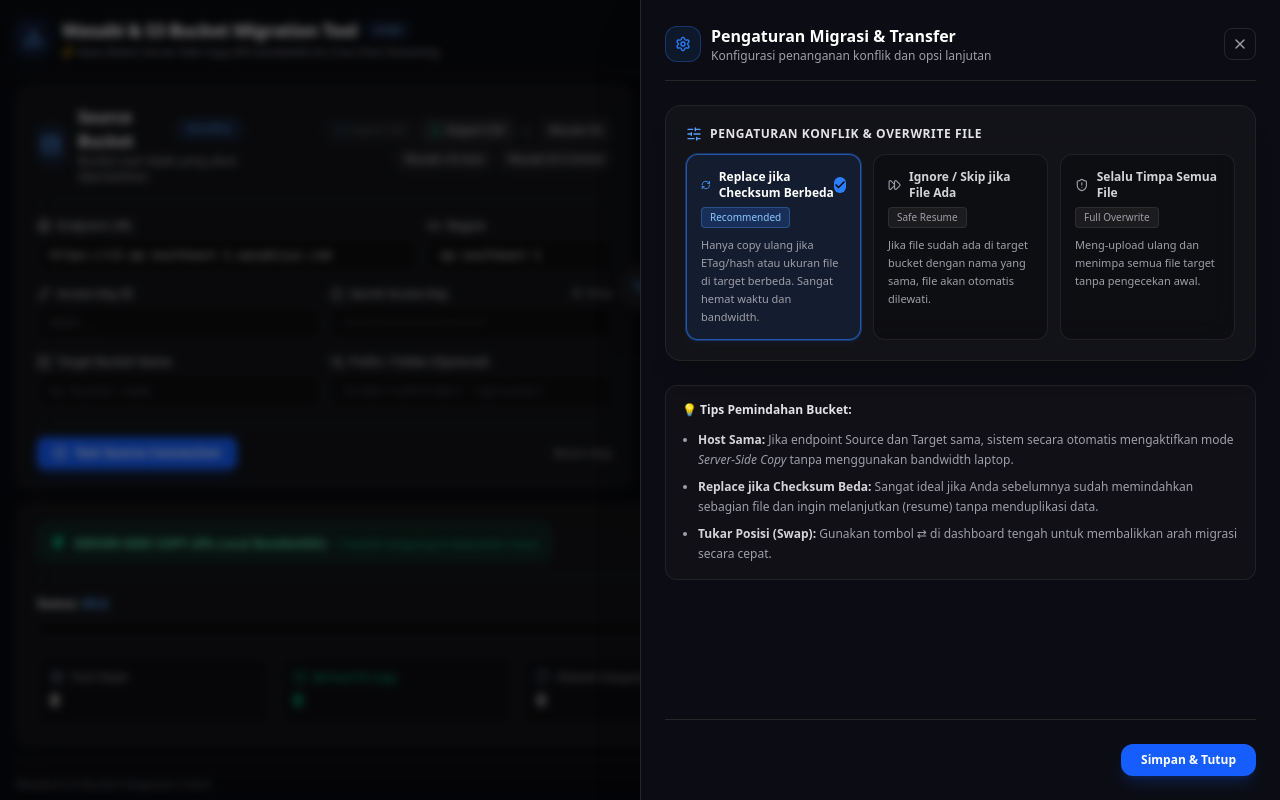
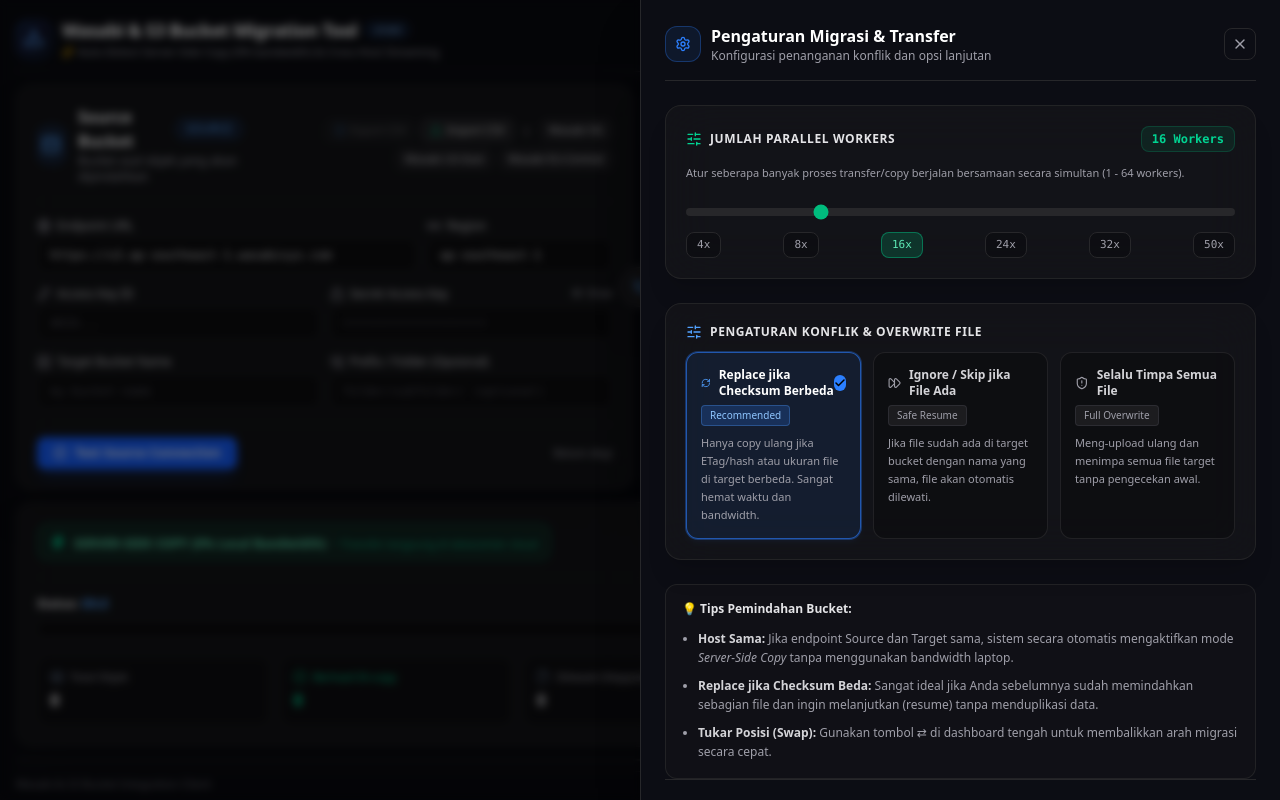
Before and after one commit to YovanggaAnandhika/WasabiMigrator, a Next.js app: page / in a window 1280 px wide. Both pictures are taken after a click on the button "Settings". Built offline with nearby package versions, Linux system fonts and the light colour scheme.

Commit message:
feat: add configurable concurrency worker settings and task cancellation for migrations

```diff
--- a/src/app/page.tsx
+++ b/src/app/page.tsx
@@ -51,6 +51,7 @@ export default function Home() {
   const [sourceConfig, setSourceConfig] = useState<BucketConfig>(INITIAL_SOURCE);
   const [targetConfig, setTargetConfig] = useState<BucketConfig>(INITIAL_TARGET);
   const [conflictStrategy, setConflictStrategy] = useState<ConflictStrategy>("ReplaceIfDifferent");
+  const [concurrency, setConcurrency] = useState<number>(16);
   const [progress, setProgress] = useState<ProgressEvent>(INITIAL_PROGRESS);
   const [logs, setLogs] = useState<LogEvent[]>([]);
   const [isMigrating, setIsMigrating] = useState(false);
@@ -162,7 +163,7 @@ export default function Home() {
     });
 
     try {
-      await startMigration(sourceConfig, targetConfig, conflictStrategy);
+      await startMigration(sourceConfig, targetConfig, conflictStrategy, concurrency);
     } catch (err: unknown) {
       const msg = err instanceof Error ? err.message : String(err);
       setLogs((prev) => [
@@ -377,6 +378,8 @@ export default function Home() {
               <ConflictSettings
                 strategy={conflictStrategy}
                 onChange={(s) => setConflictStrategy(s)}
+                concurrency={concurrency}
+                onConcurrencyChange={(c) => setConcurrency(c)}
                 disabled={isMigrating}
               />
 
--- a/src/components/ConflictSettings.tsx
+++ b/src/components/ConflictSettings.tsx
@@ -7,6 +7,8 @@ import { ConflictStrategy } from "@/lib/types";
 interface ConflictSettingsProps {
   strategy: ConflictStrategy;
   onChange: (s: ConflictStrategy) => void;
+  concurrency: number;
+  onConcurrencyChange: (c: number) => void;
   disabled?: boolean;
 }
 
@@ -43,9 +45,63 @@ const STRATEGIES: {
 export const ConflictSettings: React.FC<ConflictSettingsProps> = ({
   strategy,
   onChange,
+  concurrency,
+  onConcurrencyChange,
   disabled = false,
 }) => {
   return (
+    <div className="space-y-6">
+      {/* Concurrency Worker Configuration */}
+      <div className="rounded-2xl border border-slate-200 dark:border-zinc-800/80 bg-white dark:bg-zinc-900/60 backdrop-blur-xl p-5 shadow-lg dark:shadow-xl">
+        <div className="flex items-center justify-between mb-3">
+          <div className="flex items-center gap-2">
+            <SlidersHorizontal className="h-4 w-4 text-emerald-500 dark:text-emerald-400" />
+            <h3 className="text-xs font-semibold text-slate-700 dark:text-zinc-200 uppercase tracking-wider">
+              Jumlah Parallel Workers
+            </h3>
+          </div>
+          <span className="font-mono text-xs font-bold px-2.5 py-1 rounded-lg bg-emerald-500/10 text-emerald-600 dark:text-emerald-400 border border-emerald-500/20">
+            {concurrency} Workers
+          </span>
+        </div>
+
+        <p className="text-[11px] text-slate-500 dark:text-zinc-400 mb-4 leading-relaxed">
+          Atur seberapa banyak proses transfer/copy berjalan bersamaan secara simultan (1 - 64 workers).
+        </p>
+
+        <div className="space-y-3">
+          <input
+            type="range"
+            min={1}
+            max={64}
+            step={1}
+            value={concurrency}
+            disabled={disabled}
+            onChange={(e) => onConcurrencyChange(Number(e.target.value))}
+            className="w-full h-2 bg-slate-200 dark:bg-zinc-800 rounded-lg appearance-none cursor-pointer accent-emerald-500 disabled:opacity-50 disabled:cursor-not-allowed"
+          />
+
+          <div className="flex items-center justify-between gap-2 pt-1">
+            {[4, 8, 16, 24, 32, 50].map((preset) => (
+              <button
+                key={preset}
+                type="button"
+                disabled={disabled}
+                onClick={() => onConcurrencyChange(preset)}
+                className={`px-2.5 py-1 text-[11px] font-mono font-medium rounded-lg border transition ${
+                  concurrency === preset
+                    ? "bg-emerald-500/20 text-emerald-600 dark:text-emerald-300 border-emerald-400/40"
+                    : "border-slate-200 dark:border-zinc-800 bg-slate-50 dark:bg-zinc-950/40 text-slate-600 dark:text-zinc-400 hover:bg-slate-100 dark:hover:bg-zinc-800"
+                } disabled:opacity-50 disabled:cursor-not-allowed`}
+              >
+                {preset}x
+              </button>
+            ))}
+          </div>
+        </div>
+      </div>
+
+      {/* Conflict Settings */}
       <div className="rounded-2xl border border-slate-200 dark:border-zinc-800/80 bg-white dark:bg-zinc-900/60 backdrop-blur-xl p-5 shadow-lg dark:shadow-xl">
         <div className="flex items-center gap-2 mb-3">
           <SlidersHorizontal className="h-4 w-4 text-blue-500 dark:text-blue-400" />
@@ -99,5 +155,6 @@ export const ConflictSettings: React.FC<ConflictSettingsProps> = ({
         })}
         </div>
       </div>
+    </div>
   );
 };
--- a/src/lib/tauri.ts
+++ b/src/lib/tauri.ts
@@ -33,7 +33,8 @@ export async function testBucketConnection(config: BucketConfig): Promise<TestRe
 export async function startMigration(
   source: BucketConfig,
   target: BucketConfig,
-  strategy: ConflictStrategy
+  strategy: ConflictStrategy,
+  concurrency?: number
 ): Promise<void> {
   if (!isTauri()) {
     throw new Error("Migration execution requires running inside the Tauri desktop app.");
@@ -51,6 +52,7 @@ export async function startMigration(
       use_path_style: target.use_path_style ?? true,
     },
     strategy,
+    concurrency: concurrency ? Math.max(1, Math.min(100, concurrency)) : 16,
   });
 }
 
```
Also changed, not shown: 2 other files (tests, documents, lock files or other folders). Lines whose indentation alone changed are shown as unchanged.
